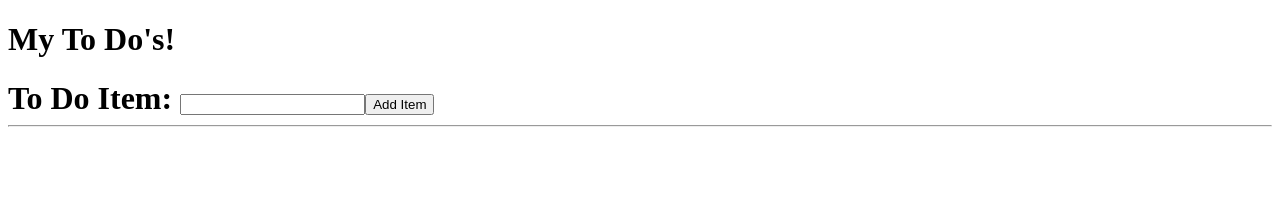
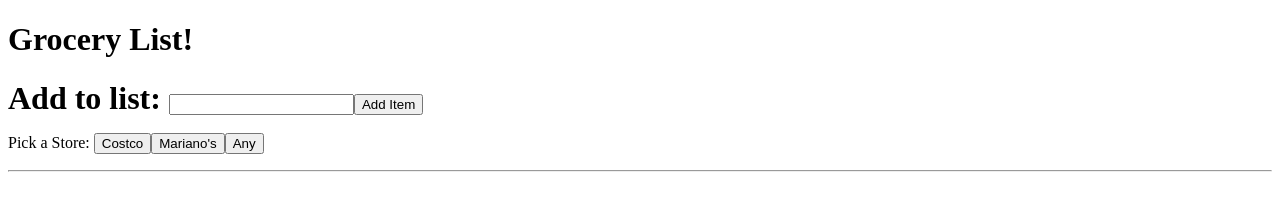
Before and after one commit to DanielSochor/grocery-list, a plain HTML site: page index.html in a window 1280 px wide. Drawn offline with nearby package versions, Linux system fonts and the light colour scheme.

Commit message:
add store buttons with IDs

```diff
--- a/index.html
+++ b/index.html
@@ -4,7 +4,7 @@
   <head>
 
     <meta charset="UTF-8">
-    <title>To Do App!</title>
+    <title>Grocery List!</title>
 
     <style>
       #todo-item {
@@ -17,11 +17,13 @@
   <body>
 
     <!-- Title -->
-    <h1>My To Do's!</h1>
+    <h1>Grocery List!</h1>
 
     <!-- Input Form -->
     <form>
-      <span id="todo-item">To Do Item: <input id="to-do" type="text" ><input id="add-to-do" value="Add Item" type="submit"></span>
+      <span id="todo-item">Add to list: <input id="to-do" type="text" ><input id="add-to-do" value="Add Item" type="submit"></span>
+      <p>Pick a Store:
+      <button id="costcoButton">Costco</button><button id="marianosButton">Mariano's</button><button id="anyButton">Any</button></p>
     </form>
 
     <hr>
```
